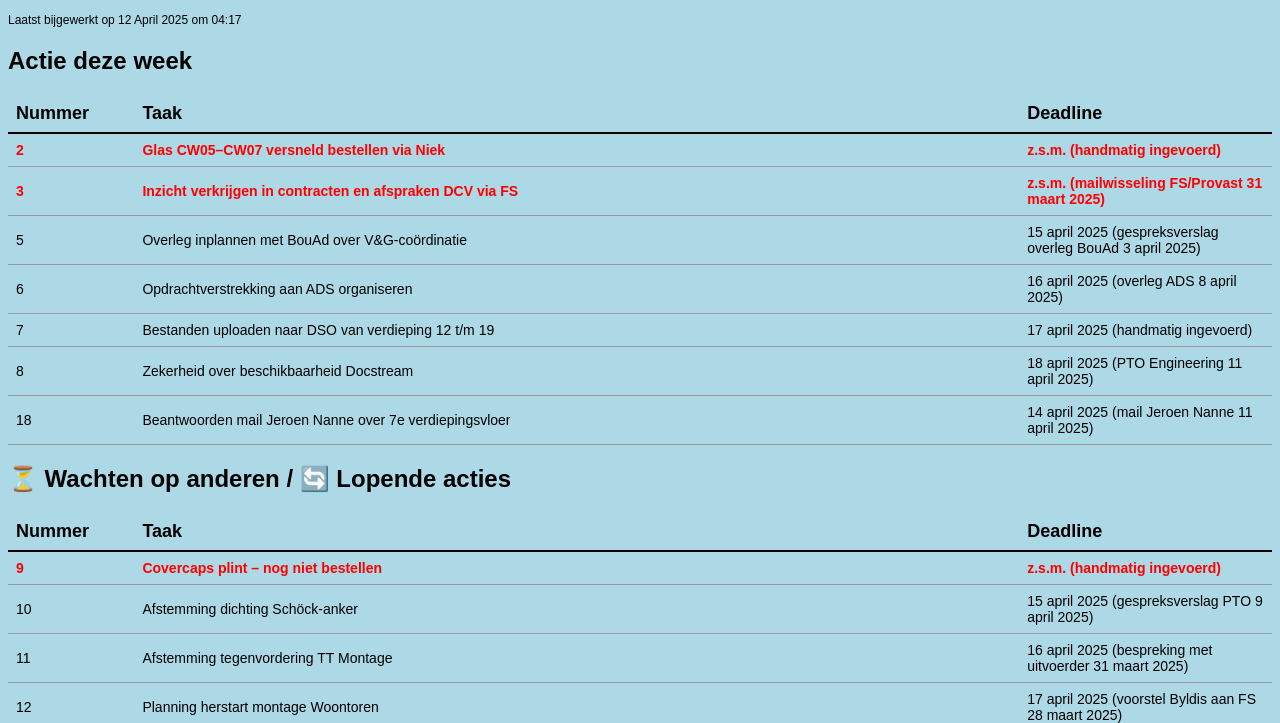
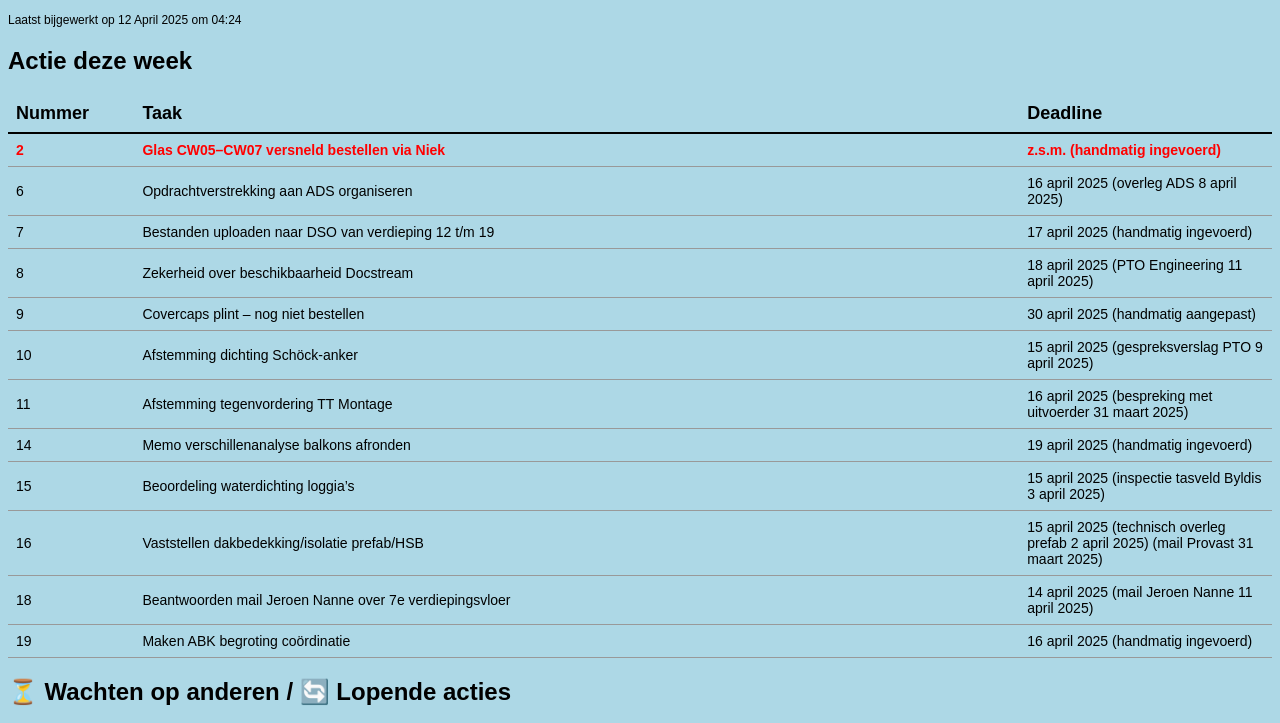
Before and after one commit to PDR851/takenlijst-dreeftoren, a plain HTML site: page index.html in a window 1280 px wide. Shown: the part 47-770 px from the top of the page. Drawn offline with Linux system fonts and the light colour scheme.

Commit message:
Update takenlijst 2025-04-12 06:24

```diff
--- a/index.html
+++ b/index.html
@@ -47,31 +47,30 @@
 </head>
 <body>
     <h1>Takenlijst Dreeftoren</h1>
-    <div class="timestamp">Laatst bijgewerkt op 12 April 2025 om 04:17</div>
+    <div class="timestamp">Laatst bijgewerkt op 12 April 2025 om 04:24</div>
 
     <h2>Actie deze week</h2>
     <table>
         <tr><th>Nummer</th><th class="wide">Taak</th><th class="narrow">Deadline</th></tr>
         <tr class="red"><td>2</td><td>Glas CW05–CW07 versneld bestellen via Niek</td><td>z.s.m. (handmatig ingevoerd)</td></tr>
-        <tr class="red"><td>3</td><td>Inzicht verkrijgen in contracten en afspraken DCV via FS</td><td>z.s.m. (mailwisseling FS/Provast 31 maart 2025)</td></tr>
-        <tr><td>5</td><td>Overleg inplannen met BouAd over V&G-coördinatie</td><td>15 april 2025 (gespreksverslag overleg BouAd 3 april 2025)</td></tr>
         <tr><td>6</td><td>Opdrachtverstrekking aan ADS organiseren</td><td>16 april 2025 (overleg ADS 8 april 2025)</td></tr>
         <tr><td>7</td><td>Bestanden uploaden naar DSO van verdieping 12 t/m 19</td><td>17 april 2025 (handmatig ingevoerd)</td></tr>
         <tr><td>8</td><td>Zekerheid over beschikbaarheid Docstream</td><td>18 april 2025 (PTO Engineering 11 april 2025)</td></tr>
+        <tr><td>9</td><td>Covercaps plint – nog niet bestellen</td><td>30 april 2025 (handmatig aangepast)</td></tr>
+        <tr><td>10</td><td>Afstemming dichting Schöck-anker</td><td>15 april 2025 (gespreksverslag PTO 9 april 2025)</td></tr>
+        <tr><td>11</td><td>Afstemming tegenvordering TT Montage</td><td>16 april 2025 (bespreking met uitvoerder 31 maart 2025)</td></tr>
+        <tr><td>14</td><td>Memo verschillenanalyse balkons afronden</td><td>19 april 2025 (handmatig ingevoerd)</td></tr>
+        <tr><td>15</td><td>Beoordeling waterdichting loggia’s</td><td>15 april 2025 (inspectie tasveld Byldis 3 april 2025)</td></tr>
+        <tr><td>16</td><td>Vaststellen dakbedekking/isolatie prefab/HSB</td><td>15 april 2025 (technisch overleg prefab 2 april 2025) (mail Provast 31 maart 2025)</td></tr>
         <tr><td>18</td><td>Beantwoorden mail Jeroen Nanne over 7e verdiepingsvloer</td><td>14 april 2025 (mail Jeroen Nanne 11 april 2025)</td></tr>
+        <tr><td>19</td><td>Maken ABK begroting coördinatie</td><td>16 april 2025 (handmatig ingevoerd)</td></tr>
     </table>
 
     <h2>⏳ Wachten op anderen / 🔄 Lopende acties</h2>
     <table>
         <tr><th>Nummer</th><th class="wide">Taak</th><th class="narrow">Deadline</th></tr>
-        <tr class="red"><td>9</td><td>Covercaps plint – nog niet bestellen</td><td>z.s.m. (handmatig ingevoerd)</td></tr>
-        <tr><td>10</td><td>Afstemming dichting Schöck-anker</td><td>15 april 2025 (gespreksverslag PTO 9 april 2025)</td></tr>
-        <tr><td>11</td><td>Afstemming tegenvordering TT Montage</td><td>16 april 2025 (bespreking met uitvoerder 31 maart 2025)</td></tr>
         <tr><td>12</td><td>Planning herstart montage Woontoren</td><td>17 april 2025 (voorstel Byldis aan FS 28 maart 2025)</td></tr>
         <tr><td>13</td><td>Invulling NTB-rollen projectstructuur</td><td>19 april 2025 (gespreksverslag projectstructuur 19 maart 2025)</td></tr>
-        <tr><td>14</td><td>Memo verschillenanalyse balkons afronden</td><td>19 april 2025 (handmatig ingevoerd)</td></tr>
-        <tr><td>15</td><td>Beoordeling waterdichting loggia’s</td><td>15 april 2025 (inspectie tasveld Byldis 3 april 2025)</td></tr>
-        <tr><td>16</td><td>Vaststellen dakbedekking/isolatie prefab/HSB</td><td>15 april 2025 (technisch overleg prefab 2 april 2025) (mail Provast 31 maart 2025)</td></tr>
     </table>
 
     <h2>✅ Voltooid</h2>
```
